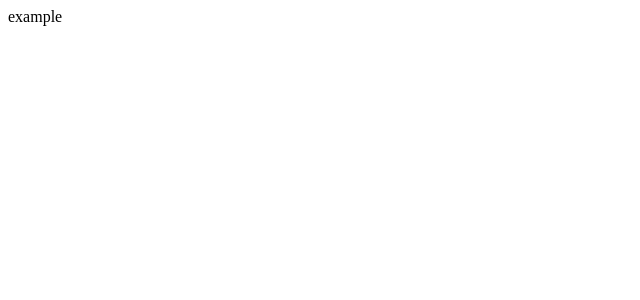
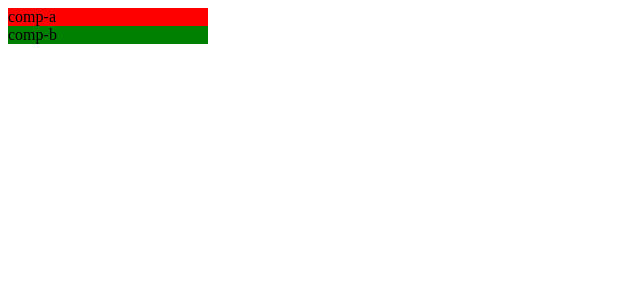
Before and after one commit to HULANG-BTB/vue-components, a Vue app: page / in a window 1280 px wide. Shown: the top 300 px of the page, without its empty margins (0-640 px from the left). Built offline with nearby package versions, Linux system fonts and the light colour scheme.

Commit message:
feat: 全局注册 测试

```diff
--- a/examples/App.vue
+++ b/examples/App.vue
@@ -1,5 +1,8 @@
 <template>
-  <div id="#app">example</div>
+  <div id="#app">
+    <comp-a />
+    <comp-b />
+  </div>
 </template>
 
 <script lang="ts">
--- a/examples/main.ts
+++ b/examples/main.ts
@@ -1,7 +1,10 @@
 import { createApp } from 'vue'
 import App from './App.vue'
 
+import Components from '../packages'
+
 const examples = createApp(App)
+examples.use(Components)
 examples.mount('#app')
 
 export default examples
```
